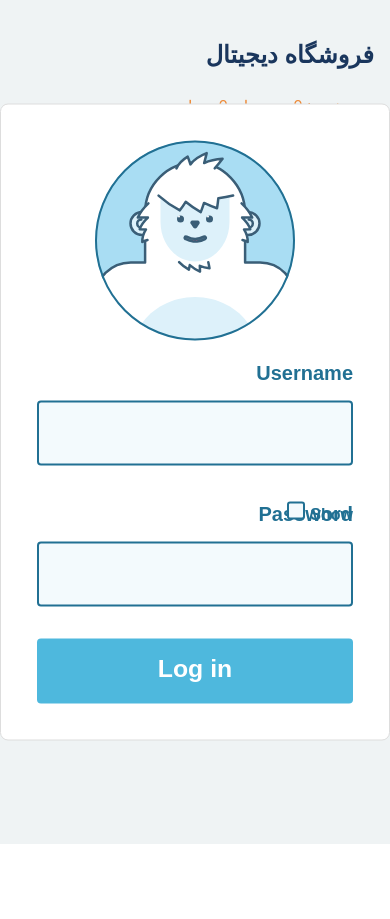
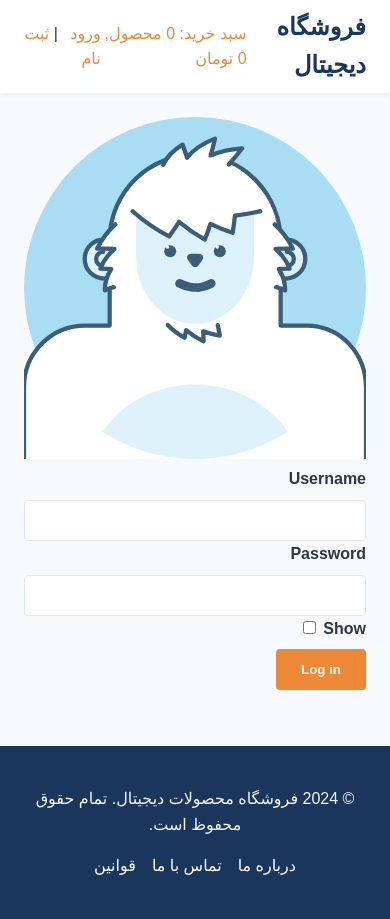
Before and after one commit to seemhdi/Web1, a Django app: page /accounts/login/ in a window 390 px wide. Before the commit the page ends 844 px from the top, so only its background shows below. Run offline with Django 5.2, Linux system fonts and the light colour scheme; some libraries are stand-ins or nearby versions.

Commit message:
Complete final features and perform a site-wide UI polish.
This commit delivers the final set of features required by the
design document, bringing the project to functional completion.

Key additions:
- A full user reviews and ratings system on the product detail pages.
- A simulated payment flow to create a complete end-to-end user
  journey, ready for a real payment gateway to be added later.
- Static informational pages (About, Contact, Legal) with links
  in a new site-wide footer.
- A comprehensive UI/UX polish pass across all templates to ensure
  a consistent, modern, responsive, and animated user experience.
- Production readiness settings (`DEBUG=False`, `ALLOWED_HOSTS`).

```diff
--- a/config/settings.py
+++ b/config/settings.py
@@ -23,9 +23,11 @@ BASE_DIR = Path(__file__).resolve().parent.parent
 SECRET_KEY = "django-insecure-3w7o$gmw-4)0^1ywi4fwp$2-@sdfc*!brc34@jsas-b5g9u6nl"
 
 # SECURITY WARNING: don't run with debug turned on in production!
-DEBUG = True
+DEBUG = False
 
-ALLOWED_HOSTS = []
+# In a real production environment, this should be set to the specific domain.
+# Using '*' is a less secure but flexible default.
+ALLOWED_HOSTS = ['*']
 
 
 # Application definition
--- a/store/forms.py
+++ b/store/forms.py
@@ -11,5 +11,16 @@ class CustomAuthenticationForm(AuthenticationForm):
     username = forms.CharField(widget=forms.TextInput(attrs={'id': 'id_username', 'class': 'form-control'}))
     password = forms.CharField(widget=forms.PasswordInput(attrs={'id': 'id_password', 'class': 'form-control'}))
 
+from .models import Review
+
 class CheckoutForm(forms.Form):
     email = forms.EmailField(label="Confirm your email", required=True)
+
+class ReviewForm(forms.ModelForm):
+    class Meta:
+        model = Review
+        fields = ['rating', 'comment']
+        widgets = {
+            'rating': forms.Select(attrs={'class': 'form-control'}),
+            'comment': forms.Textarea(attrs={'class': 'form-control', 'rows': 4}),
+        }
--- a/store/static/store/css/login.css
+++ /dev/null
@@ -1,212 +0,0 @@
-/* Compiled from the CodePen SCSS */
-body {
-    background-color: #eff3f4;
-    font-family: 'Source Sans Pro', sans-serif;
-    -webkit-font-smoothing: antialiased;
-}
-
-form.login-form {
-    position: absolute;
-    top: 50%;
-    left: 50%;
-    transform: translate(-50%, -50%);
-    display: block;
-    width: 100%;
-    max-width: 400px;
-    background-color: #FFF;
-    margin: 0;
-    padding: 2.25em;
-    box-sizing: border-box;
-    border: solid 1px #DDD;
-    border-radius: .5em;
-    font-family: 'Source Sans Pro', sans-serif;
-}
-
-form.login-form .svgContainer {
-    position: relative;
-    width: 200px;
-    height: 200px;
-    margin: 0 auto 1em;
-    border-radius: 50%;
-    pointer-events: none;
-}
-
-form.login-form .svgContainer div {
-    position: relative;
-    width: 100%;
-    height: 0;
-    overflow: hidden;
-    border-radius: 50%;
-    padding-bottom: 100%;
-}
-
-form.login-form .svgContainer .mySVG {
-    position: absolute;
-    left: 0;
-    top: 0;
-    width: 100%;
-    height: 100%;
-    pointer-events: none;
-}
-
-form.login-form .svgContainer:after {
-    content: "";
-    position: absolute;
-    top: 0;
-    left: 0;
-    z-index: 10;
-    width: inherit;
-    height: inherit;
-    box-sizing: border-box;
-    border: solid 2.5px #217093;
-    border-radius: 50%;
-}
-
-form.login-form .inputGroup {
-    margin: 0 0 2em;
-    padding: 0;
-    position: relative;
-}
-
-form.login-form .inputGroup:last-of-type {
-    margin-bottom: 0;
-}
-
-form.login-form label {
-    margin: 0 0 12px;
-    display: block;
-    font-size: 1.25em;
-    color: #217093;
-    font-weight: 700;
-    font-family: inherit;
-}
-
-form.login-form input[type='email'], form.login-form input[type="text"], form.login-form input[type="password"] {
-    display: block;
-    margin: 0;
-    padding: .875em 1em 0;
-    background-color: #f3fafd;
-    border: solid 2px #217093;
-    border-radius: 4px;
-    -webkit-appearance: none;
-    box-sizing: border-box;
-    width: 100%;
-    height: 65px;
-    font-size: 1.55em;
-    color: #353538;
-    font-weight: 600;
-    font-family: inherit;
-    transition: box-shadow .2s linear, border-color .25s ease-out;
-}
-
-form.login-form input[type='email']:focus, form.login-form input[type="text"]:focus, form.login-form input[type="password"]:focus {
-    outline: none;
-    box-shadow: 0px 2px 10px rgba(0, 0, 0, .1);
-    border: solid 2px #4eb8dd;
-}
-
-form.login-form button {
-    display: block;
-    margin: 0;
-    padding: .65em 1em 1em;
-    background-color: #4eb8dd;
-    border: none;
-    border-radius: 4px;
-    box-sizing: border-box;
-    box-shadow: none;
-    width: 100%;
-    height: 65px;
-    font-size: 1.55em;
-    color: #FFF;
-    font-weight: 600;
-    font-family: inherit;
-    transition: background-color .2s ease-out;
-}
-
-form.login-form button:hover, form.login-form button:active {
-    background-color: #217093;
-}
-
-form.login-form .inputGroup.inputGroup1 .helper {
-    position: absolute;
-    z-index: 1;
-    font-family: inherit;
-}
-
-form.login-form .inputGroup.inputGroup1 .helper1 {
-    top: 0;
-    left: 0;
-    transform: translate(1em, 2.2em) scale(1);
-    transform-origin: 0 0;
-    color: #217093;
-    font-size: 1.55em;
-    font-weight: 400;
-    opacity: .65;
-    pointer-events: none;
-    transition: transform .2s ease-out, opacity .2s linear;
-}
-
-form.login-form .inputGroup.inputGroup1.focusWithText .helper {
-    transform: translate(1em, 1.55em) scale(.6);
-    opacity: 1;
-}
-
-form.login-form .inputGroup.inputGroup2 input[type="password"] {
-    padding: .4em 1em .5em;
-}
-
-form.login-form .inputGroup.inputGroup2 #showPasswordToggle {
-    display: block;
-    padding: 0 0 0 1.45em;
-    position: absolute;
-    top: .25em;
-    right: 0;
-    font-size: 1em;
-}
-
-form.login-form .inputGroup.inputGroup2 #showPasswordToggle input {
-    position: absolute;
-    z-index: -1;
-    opacity: 0;
-}
-
-form.login-form .inputGroup.inputGroup2 #showPasswordToggle .indicator {
-    position: absolute;
-    top: 0;
-    left: 0;
-    height: .85em;
-    width: .85em;
-    background-color: #f3fafd;
-    border: solid 2px #217093;
-    border-radius: 3px;
-}
-
-form.login-form .inputGroup.inputGroup2 #showPasswordToggle .indicator:after {
-    content: "";
-    position: absolute;
-    left: .25em;
-    top: .025em;
-    width: .2em;
-    height: .5em;
-    border: solid #217093;
-    border-width: 0 3px 3px 0;
-    transform: rotate(45deg);
-    visibility: hidden;
-}
-
-form.login-form .inputGroup.inputGroup2 #showPasswordToggle input:checked ~ .indicator:after {
-    visibility: visible;
-}
-
-form.login-form .inputGroup.inputGroup2 #showPasswordToggle input:focus ~ .indicator,
-form.login-form .inputGroup.inputGroup2 #showPasswordToggle input:hover ~ .indicator {
-    border-color: #4eb8dd;
-}
-
-form.login-form .inputGroup.inputGroup2 #showPasswordToggle input:disabled ~ .indicator {
-    opacity: .5;
-}
-
-form.login-form .inputGroup.inputGroup2 #showPasswordToggle input:disabled ~ .indicator:after {
-    visibility: hidden;
-}
--- a/store/static/store/style.css
+++ b/store/static/store/style.css
@@ -1,42 +1,176 @@
-/* Based on the Design Document */
+/* Main Stylesheet for the Digital Store */
 
 :root {
-    --primary-color: #1a365d; /* آبی تیره */
-    --secondary-color: #ed8936; /* نارنجی */
-    --background-color: #f7fafc; /* خاکستری روشن */
-    --text-color: #2d3748; /* خاکستری تیره */
-    --success-color: #38a169; /* سبز */
-    --danger-color: #e53e3e; /* قرمز */
+    --primary-color: #1a365d;
+    --secondary-color: #ed8936;
+    --background-color: #f7fafc;
+    --text-color: #2d3748;
+    --light-gray-color: #e2e8f0;
+    --white-color: #ffffff;
+    --success-color: #38a169;
+    --danger-color: #e53e3e;
     --base-spacing: 8px;
+    --font-family: "Vazir", "Shabnam", sans-serif;
+    --border-radius: 4px;
+    --transition-speed: 0.3s;
 }
 
+/* --- General --- */
 body {
-    font-family: "Vazir", "Shabnam", sans-serif; /* Assuming Vazir or Shabnam will be used */
+    font-family: var(--font-family);
     background-color: var(--background-color);
     color: var(--text-color);
     line-height: 1.6;
     margin: 0;
-    padding: calc(var(--base-spacing) * 2);
+}
+
+.container {
+    max-width: 1200px;
+    margin: 0 auto;
+    padding: calc(var(--base-spacing) * 3);
+}
+
+a {
+    color: var(--secondary-color);
+    text-decoration: none;
+    transition: color var(--transition-speed) ease;
+}
+
+a:hover {
+    color: var(--primary-color);
 }
 
 h1, h2, h3 {
     color: var(--primary-color);
 }
 
-a {
-    color: var(--secondary-color);
-    text-decoration: none;
+hr {
+    border: none;
+    border-top: 1px solid var(--light-gray-color);
+    margin: calc(var(--base-spacing) * 4) 0;
 }
 
-a:hover {
-    text-decoration: underline;
+/* --- Header --- */
+.main-header {
+    background: var(--white-color);
+    box-shadow: 0 2px 4px rgba(0,0,0,0.05);
+    padding: var(--base-spacing) calc(var(--base-spacing) * 3);
 }
 
+.main-header nav {
+    display: flex;
+    justify-content: space-between;
+    align-items: center;
+    max-width: 1200px;
+    margin: 0 auto;
+}
+
+.main-header h1 {
+    margin: 0;
+    font-size: 1.5rem;
+}
+
+.main-header .user-nav a, .main-header .cart-summary a {
+    margin-left: var(--base-spacing);
+    transition: color var(--transition-speed) ease;
+}
+
+/* --- Footer --- */
+.main-footer {
+    background: var(--primary-color);
+    color: var(--background-color);
+    padding: calc(var(--base-spacing) * 3);
+    margin-top: calc(var(--base-spacing) * 4);
+    text-align: center;
+}
+
+.main-footer a {
+    color: var(--white-color);
+}
+
+.footer-links {
+    list-style: none;
+    padding: 0;
+    margin-top: var(--base-spacing);
+    display: flex;
+    justify-content: center;
+    gap: calc(var(--base-spacing) * 2);
+}
+
+/* --- Buttons --- */
+.button, button {
+    display: inline-block;
+    padding: 0.75rem 1.5rem;
+    border: 1px solid transparent;
+    border-radius: var(--border-radius);
+    font-weight: 600;
+    text-align: center;
+    cursor: pointer;
+    transition: all var(--transition-speed) ease;
+}
+
+.button-primary, button[type="submit"] {
+    background-color: var(--secondary-color);
+    color: var(--white-color);
+}
+
+.button-primary:hover, button[type="submit"]:hover {
+    background-color: #c56d1b; /* Darker orange */
+    transform: translateY(-2px);
+    box-shadow: 0 4px 8px rgba(0,0,0,0.1);
+}
+
+.button-danger {
+    background-color: var(--danger-color);
+    color: var(--white-color);
+}
+.button-danger:hover {
+    background-color: #c53030; /* Darker red */
+}
+
+/* --- Forms --- */
+form .form-group {
+    margin-bottom: 1.5rem;
+}
+form label {
+    display: block;
+    margin-bottom: 0.5rem;
+    font-weight: 600;
+}
+form input[type="text"],
+form input[type="email"],
+form input[type="password"],
+form input[type="number"],
+form select,
+form textarea {
+    width: 100%;
+    padding: 0.75rem;
+    border: 1px solid var(--light-gray-color);
+    border-radius: var(--border-radius);
+    transition: all var(--transition-speed) ease;
+    box-sizing: border-box;
+}
+
+form input:focus, form select:focus, form textarea:focus {
+    outline: none;
+    border-color: var(--secondary-color);
+    box-shadow: 0 0 5px rgba(237, 137, 54, 0.5);
+}
+
+/* --- Product Card --- */
 .product-card {
-    border: 1px solid #e2e8f0;
-    background-color: #fff;
+    border: 1px solid var(--light-gray-color);
+    background-color: var(--white-color);
     padding: calc(var(--base-spacing) * 2);
-    margin-bottom: calc(var(--base-spacing) * 2);
-    border-radius: var(--base-spacing);
-    box-shadow: 0 4px 6px -1px rgba(0, 0, 0, 0.1), 0 2px 4px -1px rgba(0, 0, 0, 0.06);
+    border-radius: var(--border-radius);
+    box-shadow: 0 2px 4px rgba(0,0,0,0.05);
+    transition: transform var(--transition-speed) ease, box-shadow var(--transition-speed) ease;
 }
+.product-card:hover {
+    transform: translateY(-5px);
+    box-shadow: 0 8px 16px rgba(0,0,0,0.1);
+}
+.product-card h2 {
+    font-size: 1.2rem;
+    margin-top: 0;
+}
--- a/store/templates/registration/login.html
+++ b/store/templates/registration/login.html
@@ -4,8 +4,6 @@
 {% block title %}Login{% endblock %}
 
 {% block content %}
-<link rel="stylesheet" href="{% static 'store/css/login.css' %}">
-
 <form method="post" class="login-form">
     {% csrf_token %}
     {% if form.errors %}
--- a/store/templates/store/base.html
+++ b/store/templates/store/base.html
@@ -34,8 +34,15 @@
         {% endblock %}
     </main>
 
-    <footer>
-        <p>&copy; 2024 فروشگاه محصولات دیجیتال</p>
+    <footer class="main-footer">
+        <div class="footer-content">
+            <p>&copy; 2024 فروشگاه محصولات دیجیتال. تمام حقوق محفوظ است.</p>
+            <ul class="footer-links">
+                <li><a href="{% url 'about' %}">درباره ما</a></li>
+                <li><a href="{% url 'contact' %}">تماس با ما</a></li>
+                <li><a href="{% url 'legal' %}">قوانین</a></li>
+            </ul>
+        </div>
     </footer>
 </body>
 </html>
--- a/store/templates/store/checkout.html
+++ b/store/templates/store/checkout.html
@@ -4,8 +4,6 @@
 {% block title %}Checkout{% endblock %}
 
 {% block content %}
-<link rel="stylesheet" href="{% static 'store/css/checkout.css' %}">
-
 <h1>تکمیل خرید</h1>
 
 <div class="checkout-container">
--- a/store/templates/store/home.html
+++ b/store/templates/store/home.html
@@ -6,8 +6,6 @@
 {% endblock %}
 
 {% block content %}
-<link rel="stylesheet" href="{% static 'store/css/product_list.css' %}">
-
 <div class="product-page-container">
     <aside class="sidebar">
         <h3>دسته‌بندی‌ها</h3>
--- a/store/urls.py
+++ b/store/urls.py
@@ -17,5 +17,11 @@ urlpatterns = [
 
     # Checkout URLs
     path('checkout/', views.checkout, name='checkout'),
+    path('payment/', views.payment_simulation, name='payment_simulation'),
     path('order_complete/', views.order_complete, name='order_complete'),
+
+    # Static Page URLs
+    path('about/', views.AboutView.as_view(), name='about'),
+    path('contact/', views.ContactView.as_view(), name='contact'),
+    path('legal/', views.LegalView.as_view(), name='legal'),
 ]
--- a/store/views.py
+++ b/store/views.py
@@ -6,9 +6,9 @@ from django.contrib.auth.decorators import login_required
 from django.contrib.auth import views as auth_views
 from django.db import transaction
 from django.views.generic import ListView, DetailView
-from .models import Product, Order, OrderItem, Category
+from .models import Product, Order, OrderItem, Category, Review
 from .cart import Cart
-from .forms import SignUpForm, CustomAuthenticationForm, CheckoutForm
+from .forms import SignUpForm, CustomAuthenticationForm, CheckoutForm, ReviewForm
 
 
 class ProductListView(ListView):
@@ -46,6 +46,30 @@ class ProductDetailView(DetailView):
     model = Product
     template_name = 'store/product_detail.html'
     context_object_name = 'product'
+
+    def get_context_data(self, **kwargs):
+        context = super().get_context_data(**kwargs)
+        context['reviews'] = self.object.reviews.all()
+        if self.request.user.is_authenticated:
+            context['review_form'] = ReviewForm()
+        return context
+
+    def post(self, request, *args, **kwargs):
+        self.object = self.get_object()
+        if not request.user.is_authenticated:
+            return redirect('login')
+
+        form = ReviewForm(request.POST)
+        if form.is_valid():
+            review = form.save(commit=False)
+            review.product = self.object
+            review.user = request.user
+            review.save()
+            return redirect('product_detail', pk=self.object.pk)
+
+        context = self.get_context_data()
+        context['review_form'] = form # Show form with errors
+        return self.render_to_response(context)
 
 # --- Cart Views ---
 
@@ -110,10 +134,9 @@ def checkout(request):
                             price=item['price'],
                             quantity=item['quantity']
                         )
-                # Clear the cart
-                cart.clear()
-                # Redirect to a success page
-                return redirect('order_complete')
+                # Don't clear the cart yet. Clear it after successful "payment".
+                # Redirect to the payment simulation page
+                return redirect('payment_simulation')
             except Exception as e:
                 # Handle potential errors during transaction
                 # For now, just pass, but in a real app, you'd log this
@@ -127,3 +150,30 @@ def checkout(request):
 
 def order_complete(request):
     return render(request, 'store/order_complete.html')
+
+@login_required
+def payment_simulation(request):
+    cart = Cart(request)
+    # In a real app, the order would be passed via URL or session
+    # For this simulation, we'll just get the user's most recent pending order.
+    order = request.user.orders.filter(status='pending').order_by('-created_at').first()
+
+    if request.method == 'POST':
+        if order:
+            order.status = 'completed'
+            # In a real app, you would also link a payment ID here.
+            order.save()
+            cart.clear() # Clear the cart after successful "payment"
+            return redirect('order_complete')
+
+    return render(request, 'store/payment_simulation.html', {'order': order})
+
+# --- Static Pages ---
+class AboutView(generic.TemplateView):
+    template_name = "store/about.html"
+
+class ContactView(generic.TemplateView):
+    template_name = "store/contact.html"
+
+class LegalView(generic.TemplateView):
+    template_name = "store/legal.html"
```
Also changed, not shown: store/models.py (+15 -0 lines), store/static/store/css/checkout.css (deleted, +0 -94 lines), store/static/store/css/product_list.css (deleted, +0 -76 lines), store/templates/store/about.html (added, +9 -0 lines), store/templates/store/contact.html (added, +9 -0 lines), store/templates/store/legal.html (added, +9 -0 lines), store/templates/store/payment_simulation.html (added, +19 -0 lines), store/templates/store/product_detail.html (+28 -0 lines), db.sqlite3, store/migrations/0002_review.py (added).
